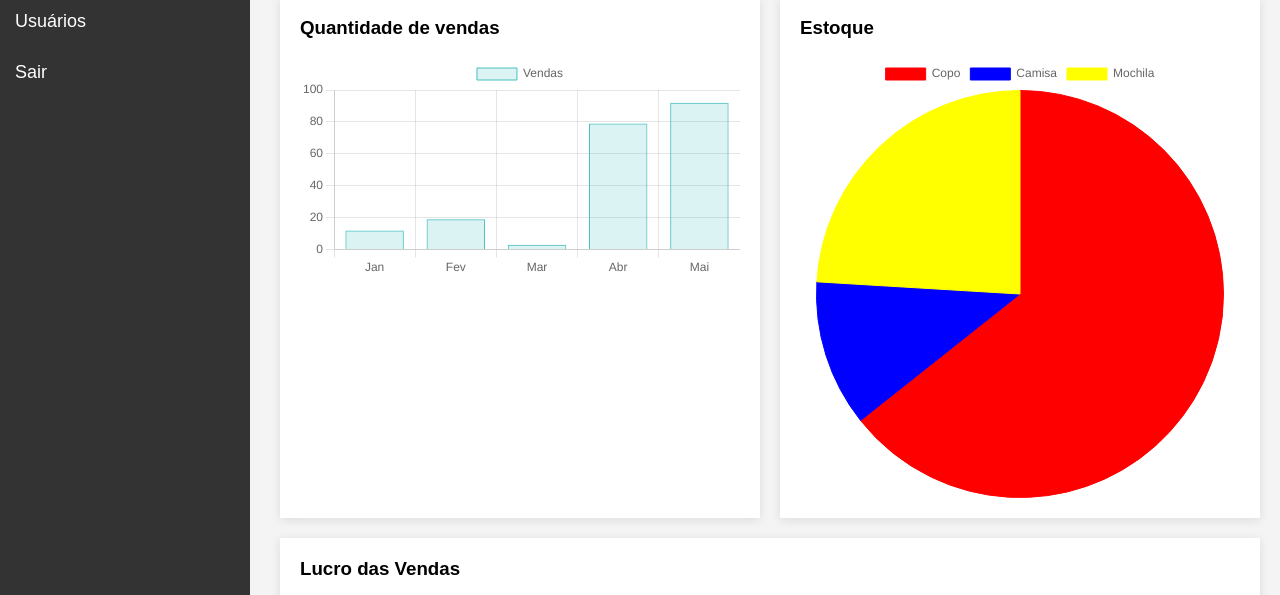
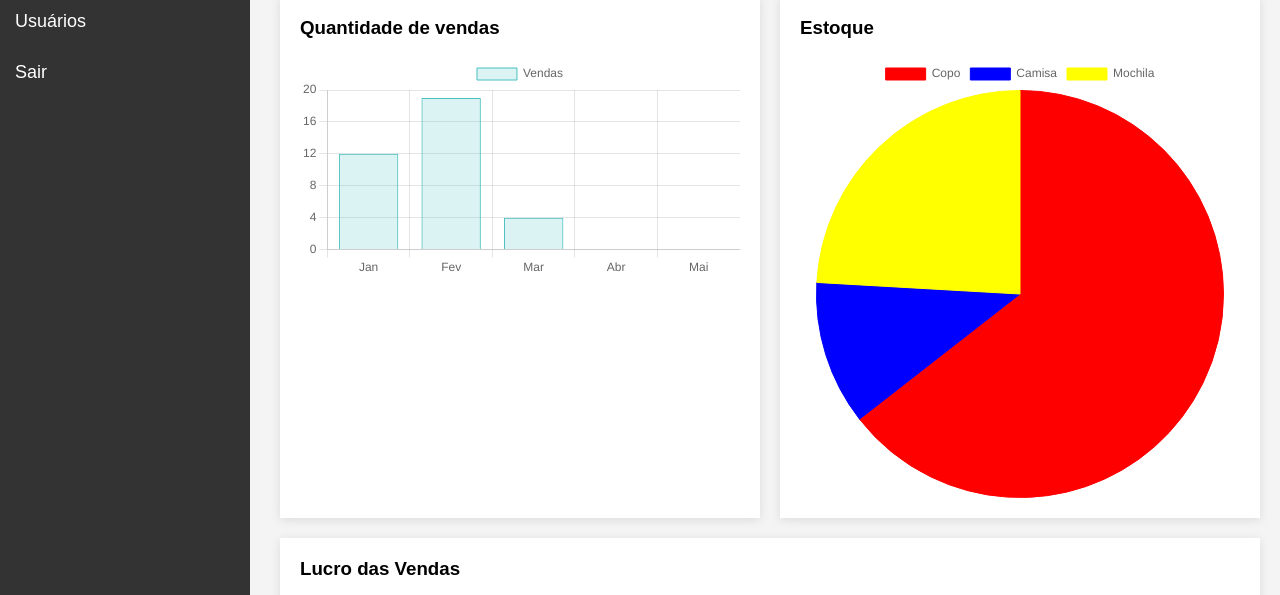
Before and after one commit to cmyk-glitch/MSN, a plain HTML site: page index.html in a window 1280 px wide. Shown: the part 177-772 px from the top of the page. Drawn offline with nearby package versions, Linux system fonts and the light colour scheme.

Commit message:
index.html

```diff
--- a/index.html
+++ b/index.html
@@ -173,7 +173,7 @@
                 labels: ['Jan', 'Fev', 'Mar', 'Abr', 'Mai'],
                 datasets: [{
                     label: 'Vendas',
-                    data: [12, 19, 3, 79, 92],
+                    data: [12, 19, 4, 0, 0],
                     backgroundColor: 'rgba(75, 192, 192, 0.2)',
                     borderColor: 'rgba(75, 192, 192, 1)',
                     borderWidth: 1
@@ -196,7 +196,7 @@
                 labels: ['Copo', 'Camisa', 'Mochila'],
                 datasets: [{
                     label: 'Estoque',
-                    data: [321, 58, 120],
+                    data: [321, 57, 120],
                     backgroundColor: ['#FF0000', '#0000FF', '#FFFF00'],
                     borderColor: ['#FF0000', '#0000FF', '#FFFF00'],
                     borderWidth: 1
@@ -212,7 +212,7 @@
                 labels: ['Jan', 'Fev', 'Mar', 'Abr', 'Mai'],
                 datasets: [{
                     label: 'Lucro',
-                    data: [10, 15, 25, 19, 50],
+                    data: [60, 95, 20, 0, 0],
                     fill: false,
                     borderColor: 'rgba(75, 192, 192, 1)',
                     tension: 0.1
```
